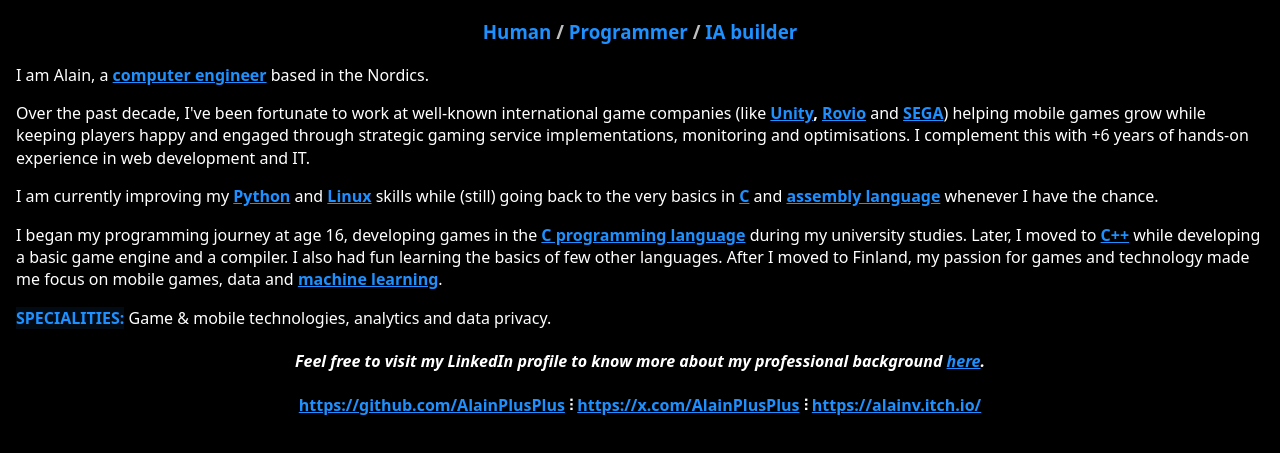
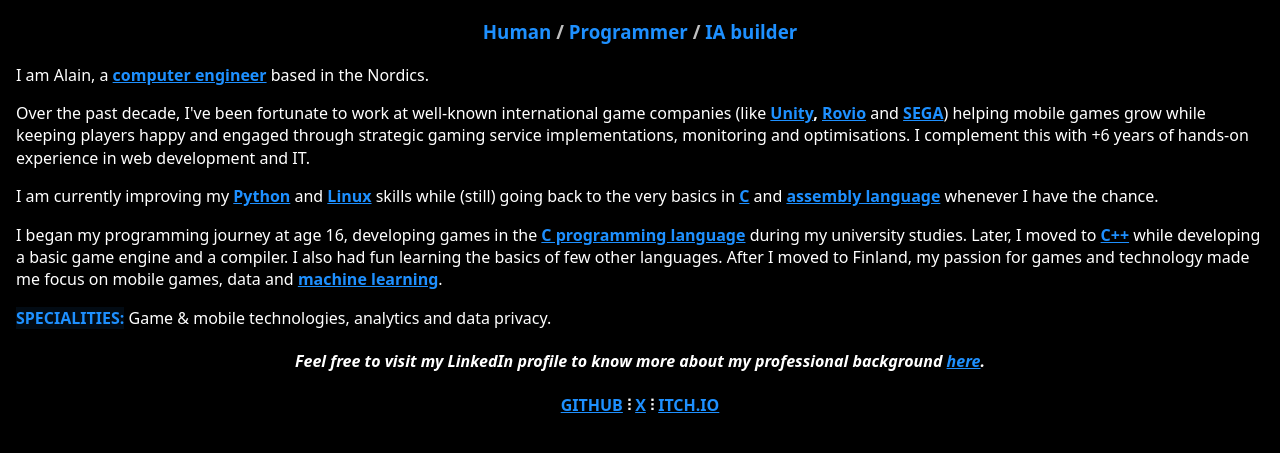
Before and after one commit to AlainPlusPlus/AlainPlusPlus.github.io, a plain HTML site: page index.html in a window 1280 px wide. Shown: the part 85-538 px from the top of the page. Drawn offline with Linux system fonts and the light colour scheme.

Commit message:
Update index

```diff
--- a/index.html
+++ b/index.html
@@ -68,11 +68,11 @@
 	<p><span class="highlight">SPECIALITIES:</span> Game & mobile technologies, analytics and data privacy.</p>
 	<h4><i>Feel free to visit my LinkedIn profile to know more about my professional background <a href="https://www.linkedin.com/in/alainvi">here</a>.</i></h4>
 	<h4>
-  	<a href="https://github.com/AlainPlusPlus" target="_blank" rel="noreferrer noopener">https://github.com/AlainPlusPlus</a>
+  	<a href="https://github.com/AlainPlusPlus" target="_blank" rel="noreferrer noopener">GITHUB</a>
   	⫶
-  	<a href="https://x.com/AlainPlusPlus" target="_blank" rel="noreferrer noopener">https://x.com/AlainPlusPlus</a>
+  	<a href="https://x.com/AlainPlusPlus" target="_blank" rel="noreferrer noopener">X</a>
   	⫶
-  	<a href="https://alainv.itch.io/" target="_blank" rel="noreferrer noopener">https://alainv.itch.io/</a>
+  	<a href="https://alainv.itch.io/" target="_blank" rel="noreferrer noopener">ITCH.IO</a>
 	</h4>  </body>
 
 </html>
```
